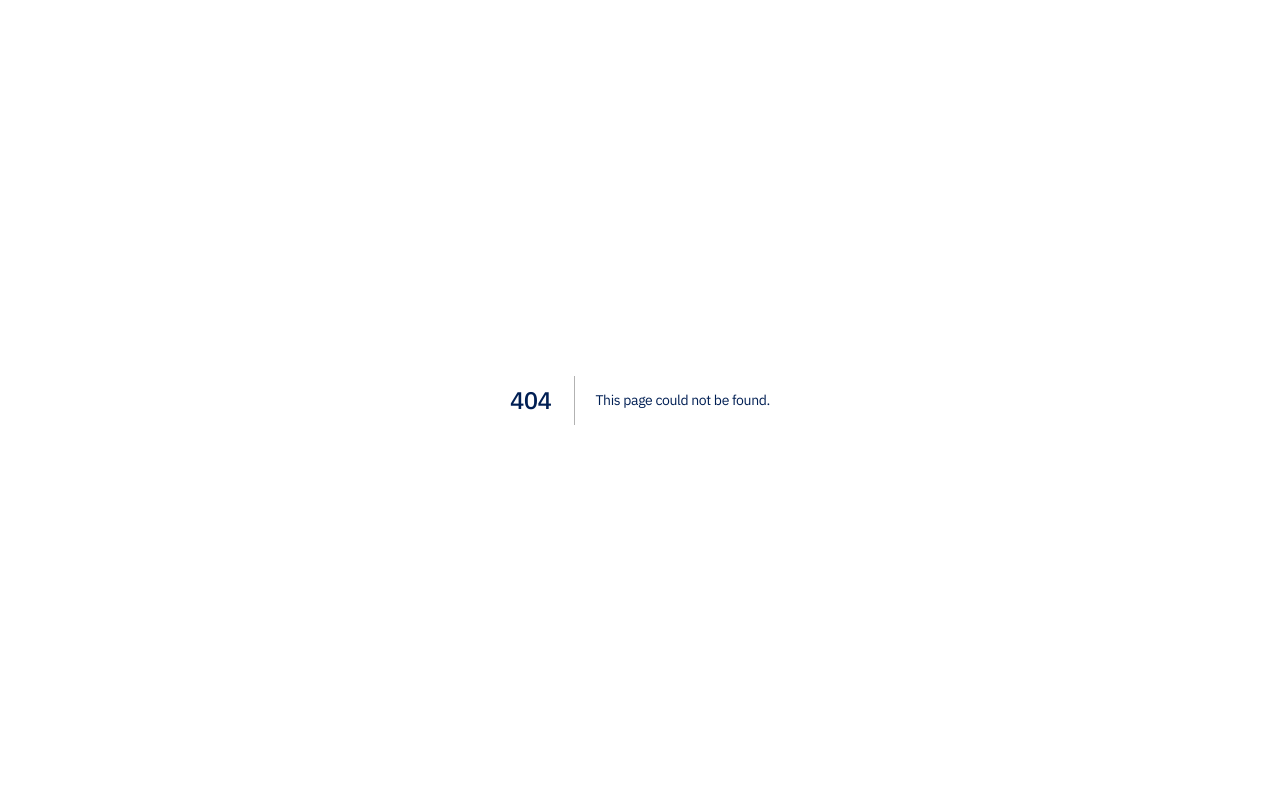
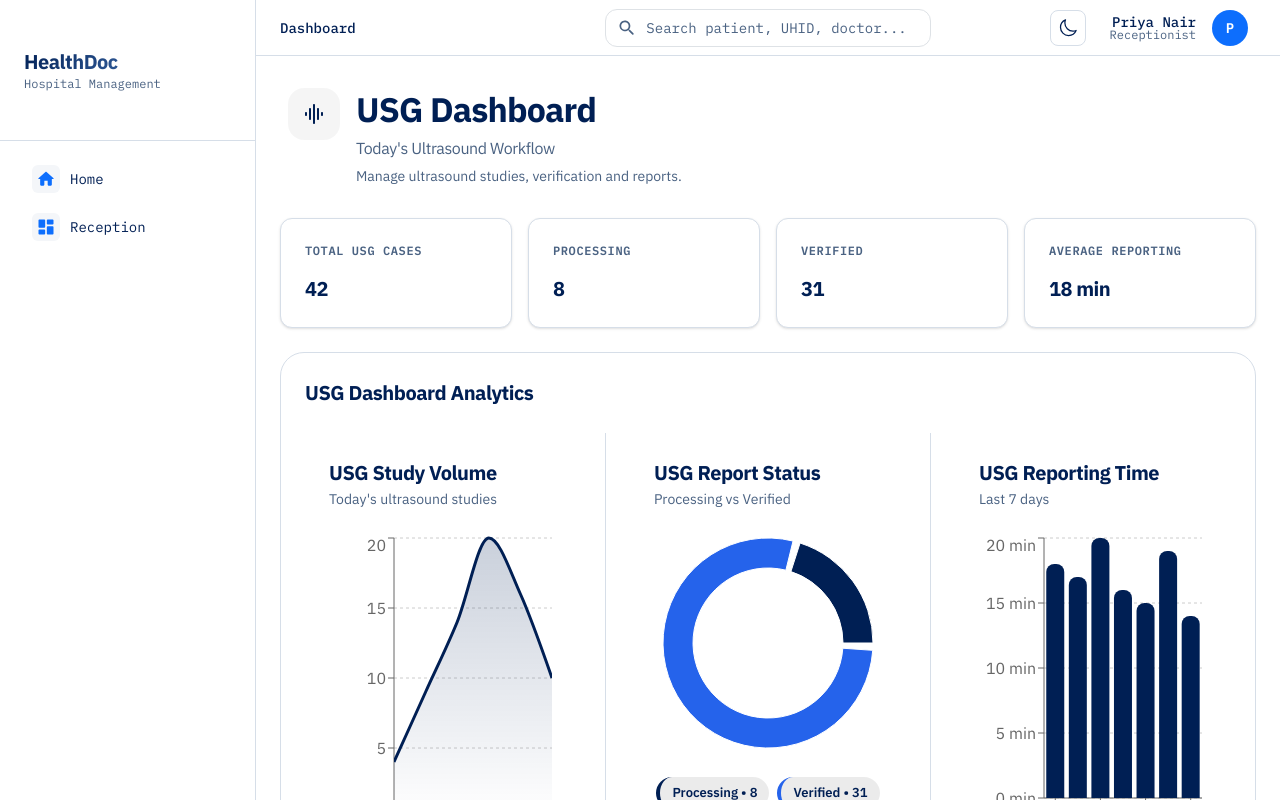
Before and after one commit to Decoder420/healthdoc, a Next.js app in the folder frontend/: page /radiology/usg in a window 1280 px wide. Before the commit this address had no page. Shown: the top 800 px of the page. Built offline with nearby package versions, Linux system fonts and the light colour scheme; what @mui/material-nextjs would draw is missing.

Commit message:
integrate radiology

```diff
--- a/frontend/src/app/(dashboard)/radiology/page.tsx
+++ b/frontend/src/app/(dashboard)/radiology/page.tsx
@@ -1,7 +1,5 @@
-export default function Page() {
-  return (
-    <main style={{ padding: "2rem" }}>
-      <h1>Radiology</h1>
-    </main>
-  );
+import { redirect } from "next/navigation";
+
+export default function RadiologyPage() {
+  redirect("/radiology/dashboard");
 }
--- /dev/null
+++ b/frontend/src/app/(dashboard)/radiology/usg/page.tsx
@@ -0,0 +1,5 @@
+import USGDashboard from "@/components/dashboard/radiology/departments/USG";
+
+export default function USGPage() {
+  return <USGDashboard />;
+}
--- a/frontend/src/components/dashboard/index.ts
+++ b/frontend/src/components/dashboard/index.ts
@@ -8,6 +8,7 @@ import { LabTechnicianDashboard } from "./lab-technician";
 import { NurseDashboard } from "./nurse";
 import { PharmacistDashboard } from "./pharmacist";
 import { ReceptionistDashboard } from "./receptionist";
+import RadiologyDashboardPage from "./radiology/Dashboard/dash";
 
 type DashboardComponent = ComponentType<{ userName?: string }>;
 
@@ -20,6 +21,8 @@ export const dashboardByRole: Partial<Record<Role, DashboardComponent>> = {
   [ROLES.PHARMACY]: PharmacistDashboard,
   [ROLES.LAB_TECHNICIAN]: LabTechnicianDashboard,
   [ROLES.LAB]: LabTechnicianDashboard,
+  [ROLES.RADIOLOGY]: RadiologyDashboardPage as DashboardComponent,
+  [ROLES.RADIOLOGIST]: RadiologyDashboardPage as DashboardComponent,
   [ROLES.ACCOUNTANT]: AccountantDashboard,
 };
 
--- a/frontend/src/components/dashboard/radiology/Dashboard/KPIcards.tsx
+++ b/frontend/src/components/dashboard/radiology/Dashboard/KPIcards.tsx
@@ -18,7 +18,7 @@ const kpiCards = [
     value: 32,
     icon: <GroupsRoundedIcon fontSize="large" />,
     linkText: "View Queue",
-    linkHref: "/dashboard/radiology/queue",
+    linkHref: "/radiology/queue",
   },
   {
     id: 2,
@@ -26,7 +26,7 @@ const kpiCards = [
     value: 24,
     icon: <CameraAltRoundedIcon fontSize="large" />,
     linkText: "View Scans",
-    linkHref: "/dashboard/radiology/scans",
+    linkHref: "/radiology/ct",
   },
   {
     id: 3,
@@ -34,7 +34,7 @@ const kpiCards = [
     value: 11,
     icon: <EditNoteRoundedIcon fontSize="large" />,
     linkText: "Open Reporting",
-    linkHref: "/dashboard/radiology/reporting",
+    linkHref: "/radiology/mri",
   },
   {
     id: 4,
@@ -42,7 +42,7 @@ const kpiCards = [
     value: 8,
     icon: <PendingActionsRoundedIcon fontSize="large" />,
     linkText: "Verify Reports",
-    linkHref: "/dashboard/radiology/verification",
+    linkHref: "/radiology/queue",
   },
   {
     id: 5,
@@ -50,7 +50,7 @@ const kpiCards = [
     value: 145,
     icon: <VerifiedRoundedIcon fontSize="large" />,
     linkText: "Released Reports",
-    linkHref: "/dashboard/radiology/reports",
+    linkHref: "/radiology/xray",
   },
   {
     id: 6,
@@ -58,7 +58,7 @@ const kpiCards = [
     value: 4,
     icon: <WarningAmberRoundedIcon fontSize="large" />,
     linkText: "View Alerts",
-    linkHref: "/dashboard/radiology/alerts",
+    linkHref: "/radiology/queue",
   },
 ];
 
--- /dev/null
+++ b/frontend/src/components/dashboard/radiology/departments/USG/index.tsx
@@ -0,0 +1,118 @@
+"use client";
+
+import DepartmentDashboard from "../dashboard/layout";
+
+import type {
+  RadiologyCase,
+  TrendChartData,
+  StatusDistributionData,
+  ReportingTimeData,
+} from "../dashboard/types";
+
+import GraphicEqRoundedIcon from "@mui/icons-material/GraphicEqRounded";
+
+const usgRows: RadiologyCase[] = [
+  {
+    id: "USG001",
+    patientName: "Meera Joshi",
+    uhid: "UH30001",
+    accessionNo: "ACC-USG-001",
+    study: "USG Abdomen",
+    modality: "USG",
+    doctor: "Dr. Kapoor",
+    priority: "Routine",
+    status: "PROCESSING",
+    studyDate: "2026-07-25",
+  },
+  {
+    id: "USG002",
+    patientName: "Sanjay Patil",
+    uhid: "UH30002",
+    accessionNo: "ACC-USG-002",
+    study: "USG Pelvis",
+    modality: "USG",
+    doctor: "Dr. Mehta",
+    priority: "Urgent",
+    status: "VERIFIED",
+    studyDate: "2026-07-25",
+  },
+  {
+    id: "USG003",
+    patientName: "Kavya Iyer",
+    uhid: "UH30003",
+    accessionNo: "ACC-USG-003",
+    study: "Obstetric USG",
+    modality: "USG",
+    doctor: "Dr. Sharma",
+    priority: "STAT",
+    status: "PROCESSING",
+    studyDate: "2026-07-25",
+  },
+];
+
+const stats = [
+  { title: "Total USG Cases", text: 42 },
+  { title: "Processing", text: 8 },
+  { title: "Verified", text: 31 },
+  { title: "Average Reporting", text: "18 min" },
+];
+
+const trendData: TrendChartData[] = [
+  { label: "08:00", value: 4 },
+  { label: "10:00", value: 9 },
+  { label: "12:00", value: 14 },
+  { label: "14:00", value: 20 },
+  { label: "16:00", value: 16 },
+  { label: "18:00", value: 10 },
+];
+
+const statusData: StatusDistributionData[] = [
+  { name: "Processing", value: 8 },
+  { name: "Verified", value: 31 },
+];
+
+const reportingData: ReportingTimeData[] = [
+  { day: "Mon", minutes: 18 },
+  { day: "Tue", minutes: 17 },
+  { day: "Wed", minutes: 20 },
+  { day: "Thu", minutes: 16 },
+  { day: "Fri", minutes: 15 },
+  { day: "Sat", minutes: 19 },
+  { day: "Sun", minutes: 14 },
+];
+
+export default function USGDashboard() {
+  return (
+    <DepartmentDashboard
+      title="USG Dashboard"
+      subtitle="Today's Ultrasound Workflow"
+      description="Manage ultrasound studies, verification and reports."
+      icon={<GraphicEqRoundedIcon />}
+      stats={stats}
+      trendData={trendData}
+      statusData={statusData}
+      reportingData={reportingData}
+      chartConfig={{
+        trendTitle: "USG Study Volume",
+        trendSubtitle: "Today's ultrasound studies",
+        statusTitle: "USG Report Status",
+        statusSubtitle: "Processing vs Verified",
+        reportingTitle: "USG Reporting Time",
+        reportingSubtitle: "Last 7 days",
+      }}
+      rows={usgRows}
+      onVerify={(row) => {
+        console.log("Verify USG Report", row.id);
+      }}
+      onViewReport={(row) => {
+        console.log("Open USG Report", row.id);
+      }}
+      onRefresh={() => {
+        console.log("Refresh USG Dashboard");
+      }}
+      onExport={() => {
+        console.log("Export USG Reports");
+      }}
+    />
+  );
+}
--- a/frontend/src/components/layout/sidebar.tsx
+++ b/frontend/src/components/layout/sidebar.tsx
@@ -11,10 +11,22 @@ import VerifiedRoundedIcon from "@mui/icons-material/VerifiedRounded";
 import SettingsRoundedIcon from "@mui/icons-material/SettingsRounded";
 import HomeRoundedIcon from "@mui/icons-material/HomeRounded";
 import LocalHospitalRoundedIcon from "@mui/icons-material/LocalHospitalRounded";
+import SpaceDashboardRoundedIcon from "@mui/icons-material/SpaceDashboardRounded";
+import PendingActionsRoundedIcon from "@mui/icons-material/PendingActionsRounded";
+import HubRoundedIcon from "@mui/icons-material/HubRounded";
+import ViewInArRoundedIcon from "@mui/icons-material/ViewInArRounded";
+import WbIridescentRoundedIcon from "@mui/icons-material/WbIridescentRounded";
+import FavoriteRoundedIcon from "@mui/icons-material/FavoriteRounded";
+import GraphicEqRoundedIcon from "@mui/icons-material/GraphicEqRounded";
 
 import { getNavigationForRole } from "@/config/navigation";
 import { useUserRole } from "@/providers/auth-provider";
 import { cn } from "@/lib/utils/cn";
+
+type SidebarProps = {
+  open?: boolean;
+  onClose?: () => void;
+};
 
 const ICON_BY_HREF: Record<string, React.ReactNode> = {
   "/lab/dashboard": <DashboardRoundedIcon fontSize="small" />,
@@ -26,12 +38,41 @@ const ICON_BY_HREF: Record<string, React.ReactNode> = {
   "/lab/pathology/settings": <SettingsRoundedIcon fontSize="small" />,
   "/dashboard": <HomeRoundedIcon fontSize="small" />,
   "/doctor/dashboard": <LocalHospitalRoundedIcon fontSize="small" />,
+
+  // Radiology
+  "/radiology/dashboard": <SpaceDashboardRoundedIcon fontSize="small" />,
+  "/radiology/queue": <PendingActionsRoundedIcon fontSize="small" />,
+  "/radiology/mri": <HubRoundedIcon fontSize="small" />,
+  "/radiology/ct": <ViewInArRoundedIcon fontSize="small" />,
+  "/radiology/xray": <WbIridescentRoundedIcon fontSize="small" />,
+  "/radiology/mamography": <FavoriteRoundedIcon fontSize="small" />,
+  "/radiology/usg": <GraphicEqRoundedIcon fontSize="small" />,
 };
 
-export function Sidebar() {
+function isNavActive(pathname: string, href: string) {
+  if (pathname === href) return true;
+
+  if (href === "/radiology/dashboard") {
+    return pathname === "/radiology" || pathname === "/radiology/dashboard";
+  }
+
+  if (href === "/lab/dashboard") {
+    return pathname === "/lab" || pathname === "/lab/dashboard";
+  }
+
+  if (href === "/dashboard") {
+    return pathname === "/dashboard";
+  }
+
+  return pathname.startsWith(href);
+}
+
+export function Sidebar({ open: _open, onClose: _onClose }: SidebarProps = {}) {
   const pathname = usePathname();
   const role = useUserRole();
   const navItems = getNavigationForRole(role);
+
+  let lastSection: string | undefined;
 
   return (
     <aside className="sticky top-0 flex min-h-screen w-64 shrink-0 flex-col border-r border-border bg-card">
@@ -40,41 +81,50 @@ export function Sidebar() {
         <p className="brand-gradient text-xl font-bold tracking-tight">
           HealthDoc
         </p>
-        <p className="text-xs text-muted-foreground">
-          Hospital Management
-        </p>
+        <p className="text-xs text-muted-foreground">Hospital Management</p>
       </div>
 
       {/* Navigation */}
       <nav className="flex flex-1 flex-col gap-1 overflow-y-auto p-3">
         {navItems.map((item) => {
-          const isActive =
-            pathname === item.href ||
-            (item.href !== "/dashboard" &&
-              item.href !== "/lab/dashboard" &&
-              pathname.startsWith(item.href)) ||
-            (item.href === "/lab/dashboard" &&
-              (pathname === "/lab" || pathname === "/lab/dashboard"));
+          const showSection =
+            Boolean(item.section) && item.section !== lastSection;
+          if (item.section) lastSection = item.section;
+
+          const isActive = isNavActive(pathname, item.href);
 
           return (
+            <div key={`${item.href}-${item.label}`}>
+              {showSection && (
+                <p className="mb-1 mt-4 px-3 text-[11px] font-semibold uppercase tracking-[0.14em] text-muted-foreground">
+                  {item.section}
+                </p>
+              )}
+
               <Link
-              key={item.href}
                 href={item.href}
                 className={cn(
-                "flex items-center gap-2.5 rounded-md px-3 py-2 text-sm transition-colors",
+                  "flex items-center gap-2.5 rounded-lg px-3 py-2 text-sm transition-colors",
                   isActive
-                  ? "bg-primary font-medium text-primary-foreground"
-                  : "text-foreground hover:bg-muted"
+                    ? "bg-primary font-medium text-primary-foreground shadow-sm"
+                    : "text-foreground hover:bg-muted",
                 )}
               >
-              <span className="opacity-90">
+                <span
+                  className={cn(
+                    "flex h-7 w-7 items-center justify-center rounded-md",
+                    isActive
+                      ? "bg-primary-foreground/15 text-primary-foreground"
+                      : "bg-muted text-primary",
+                  )}
+                >
                   {ICON_BY_HREF[item.href] ?? (
                     <DashboardRoundedIcon fontSize="small" />
                   )}
                 </span>
-
                 {item.label}
               </Link>
+            </div>
           );
         })}
       </nav>
--- a/frontend/src/config/navigation.ts
+++ b/frontend/src/config/navigation.ts
@@ -4,7 +4,11 @@ export type NavItem = {
   label: string;
   href: string;
   roles: Role[];
+  /** Optional sidebar group label shown above this item. */
+  section?: string;
 };
+
+const RADIOLOGY_ROLES: Role[] = [ROLES.RADIOLOGY, ROLES.RADIOLOGIST];
 
 /** Sidebar / menu items filtered by role. */
 export const NAV_ITEMS: NavItem[] = [
@@ -43,6 +47,49 @@ export const NAV_ITEMS: NavItem[] = [
     href: "/lab/pathology/settings",
     roles: [ROLES.LAB, ROLES.LAB_TECHNICIAN],
   },
+
+  // Radiology
+  {
+    label: "Dashboard",
+    href: "/radiology/dashboard",
+    roles: RADIOLOGY_ROLES,
+  },
+  {
+    label: "Queue",
+    href: "/radiology/queue",
+    roles: RADIOLOGY_ROLES,
+  },
+  {
+    label: "MRI",
+    href: "/radiology/mri",
+    roles: RADIOLOGY_ROLES,
+    section: "Departments",
+  },
+  {
+    label: "CT Scan",
+    href: "/radiology/ct",
+    roles: RADIOLOGY_ROLES,
+    section: "Departments",
+  },
+  {
+    label: "X-Ray",
+    href: "/radiology/xray",
+    roles: RADIOLOGY_ROLES,
+    section: "Departments",
+  },
+  {
+    label: "Mammography",
+    href: "/radiology/mamography",
+    roles: RADIOLOGY_ROLES,
+    section: "Departments",
+  },
+  {
+    label: "USG",
+    href: "/radiology/usg",
+    roles: RADIOLOGY_ROLES,
+    section: "Departments",
+  },
+
   {
     label: "Home",
     href: "/dashboard",
@@ -77,6 +124,11 @@ export const NAV_ITEMS: NavItem[] = [
     roles: [ROLES.PHARMACY, ROLES.PHARMACIST, ROLES.ADMIN],
   },
   {
+    label: "Radiology",
+    href: "/radiology/dashboard",
+    roles: [ROLES.ADMIN],
+  },
+  {
     label: "Admin",
     href: "/admin/users",
     roles: [ROLES.ADMIN],
--- a/frontend/src/config/roles.ts
+++ b/frontend/src/config/roles.ts
@@ -7,6 +7,8 @@ export const ROLES = {
   PHARMACIST: "pharmacist",
   LAB: "lab",
   LAB_TECHNICIAN: "lab_technician",
+  RADIOLOGY: "radiology",
+  RADIOLOGIST: "radiologist",
   ACCOUNTANT: "accountant",
   PATIENT: "patient",
 } as const;
@@ -20,5 +22,6 @@ export function canonicalRole(role: Role | null | undefined): Role | null {
   if (!role) return null;
   if (role === ROLES.LAB) return ROLES.LAB_TECHNICIAN;
   if (role === ROLES.PHARMACY) return ROLES.PHARMACIST;
+  if (role === ROLES.RADIOLOGIST) return ROLES.RADIOLOGY;
   return role;
 }
--- a/frontend/src/features/login/LoginScreen.tsx
+++ b/frontend/src/features/login/LoginScreen.tsx
@@ -65,6 +65,17 @@ const DEV_ROLES: {
     },
   },
   {
+    role: ROLES.RADIOLOGY,
+    label: "Radiology",
+    href: "/radiology/dashboard",
+    user: {
+      id: "dev-radiology",
+      name: "Dr. Kapoor",
+      email: "radiology.kapoor@hospital.com",
+      role: ROLES.RADIOLOGY,
+    },
+  },
+  {
     role: ROLES.ADMIN,
     label: "Admin",
     href: "/admin/users",
--- a/frontend/src/features/profile/api/index.ts
+++ b/frontend/src/features/profile/api/index.ts
@@ -117,6 +117,25 @@ const PROFILE_SEEDS: Record<string, ProfileSeed> = {
     photo: "",
     preferences: { ...sharedPreferences },
   },
+  "dev-radiology": {
+    id: "dev-radiology",
+    employeeId: "EMP-RAD-7001",
+    name: "Dr. Kapoor",
+    email: "radiology.kapoor@hospital.com",
+    phone: "+91 98765 77001",
+    alternatePhone: "+91 98765 77002",
+    gender: "male",
+    role: ROLES.RADIOLOGY,
+    department: "Radiology & Imaging",
+    designation: "Radiologist",
+    shift: "08:00 – 16:00",
+    joiningDate: "2021-09-12",
+    address: "9 Imaging Wing, Pune",
+    emergencyContactName: "Sonal Kapoor",
+    emergencyContactPhone: "+91 99887 77001",
+    photo: "",
+    preferences: { ...sharedPreferences, smsNotifications: true },
+  },
   "dev-admin": {
     id: "dev-admin",
     employeeId: "EMP-ADM-6001",
@@ -191,6 +210,18 @@ const ROLE_FALLBACKS: Partial<
     designation: "Administrator",
     employeeId: "EMP-ADM-0000",
     shift: "09:00 – 18:00",
+  },
+  [ROLES.RADIOLOGY]: {
+    department: "Radiology & Imaging",
+    designation: "Radiologist",
+    employeeId: "EMP-RAD-0000",
+    shift: "08:00 – 16:00",
+  },
+  [ROLES.RADIOLOGIST]: {
+    department: "Radiology & Imaging",
+    designation: "Radiologist",
+    employeeId: "EMP-RAD-0000",
+    shift: "08:00 – 16:00",
   },
   [ROLES.ACCOUNTANT]: {
     department: "Accounts",
--- a/frontend/src/lib/auth/routes.ts
+++ b/frontend/src/lib/auth/routes.ts
@@ -10,6 +10,8 @@ const DEFAULT_ROUTES: Record<Role, string> = {
   [ROLES.PHARMACY]: "/pharmacy/prescription-queue",
   [ROLES.LAB_TECHNICIAN]: "/lab/dashboard",
   [ROLES.LAB]: "/lab/dashboard",
+  [ROLES.RADIOLOGY]: "/radiology/dashboard",
+  [ROLES.RADIOLOGIST]: "/radiology/dashboard",
   [ROLES.ACCOUNTANT]: "/reports",
   [ROLES.PATIENT]: "/patient-portal",
 };
```
Lines whose indentation alone changed are shown as unchanged.
